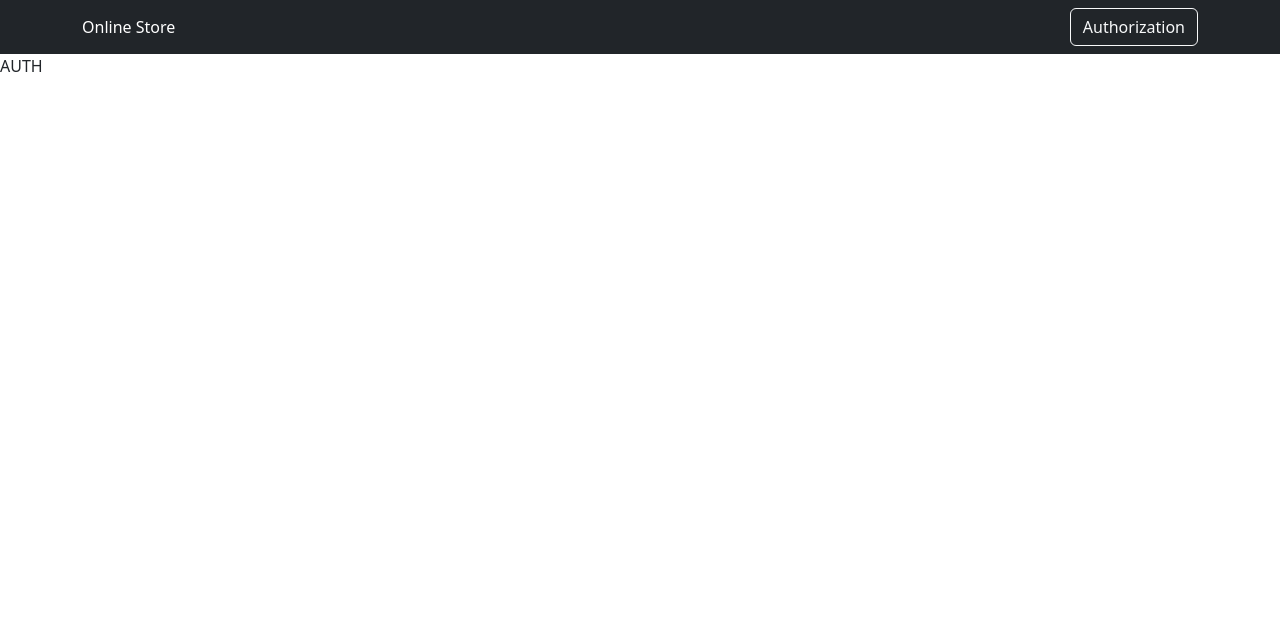
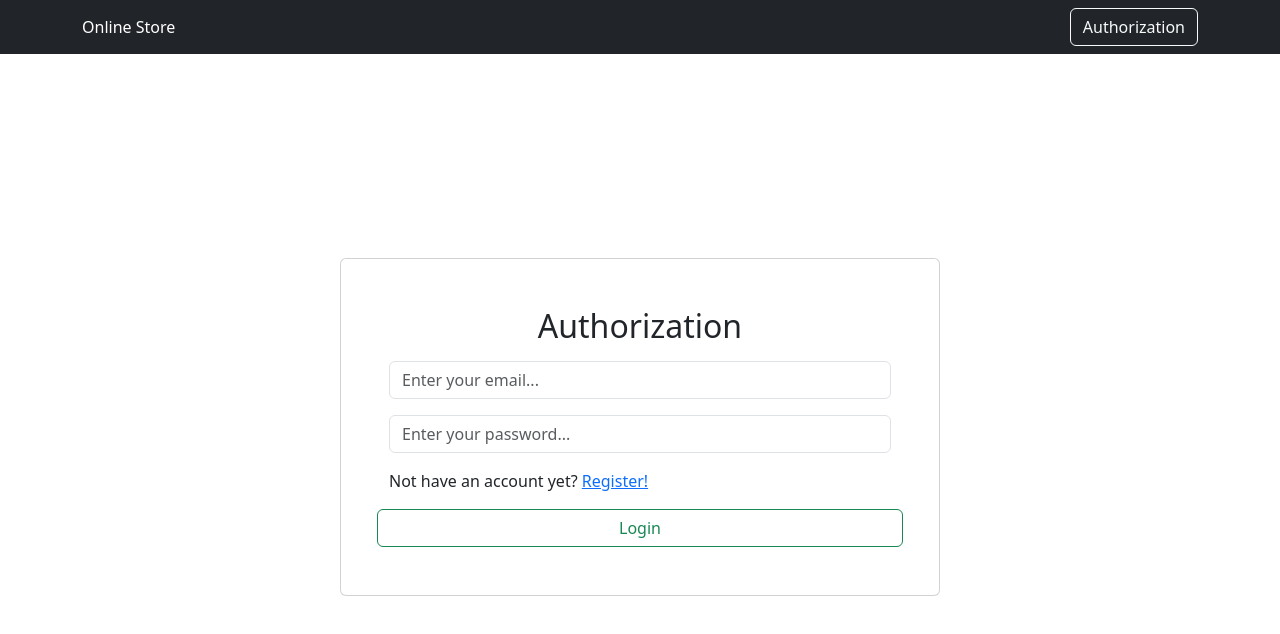
Before and after one commit to Isterya/online-store, a React (Vite) app in the folder client/: page /login in a window 1280 px wide. Shown: the top 634 px of the page. Built offline with nearby package versions, Linux system fonts and the light colour scheme.

Commit message:
feat: add login and registration pages

```diff
--- a/client/src/pages/Auth.tsx
+++ b/client/src/pages/Auth.tsx
@@ -1,5 +1,54 @@
+import { Button, Card, Container, Form, Row } from 'react-bootstrap';
+import { NavLink, useLocation } from 'react-router-dom';
+import { LOGIN_ROUTE, REGISTRATION_ROUTE } from '../utils/consts';
+
 const Auth = () => {
-  return <div>AUTH</div>;
+  const location = useLocation();
+  const isLogin = location.pathname === LOGIN_ROUTE;
+
+  return (
+    <Container
+      className="d-flex justify-content-center align-items-center"
+      style={{ height: window.innerHeight - 54 }}
+    >
+      <Card
+        style={{ width: 600 }}
+        className="p-5"
+      >
+        <h2 className="m-auto">{isLogin ? 'Authorization' : 'Registration'}</h2>
+        <Form className="d-flex flex-column">
+          <Form.Control
+            className="mt-3"
+            placeholder="Enter your email..."
+          />
+          <Form.Control
+            className="mt-3"
+            placeholder="Enter your password..."
+            type="password"
+          />
+          <Row className="d-flex justify-content-between mt-3 pl-3 pr-3">
+            {isLogin ? (
+              <div>
+                Not have an account yet?{' '}
+                <NavLink to={REGISTRATION_ROUTE}>Register!</NavLink>
+              </div>
+            ) : (
+              <div>
+                Already have an account?{' '}
+                <NavLink to={LOGIN_ROUTE}>Login!</NavLink>
+              </div>
+            )}
+            <Button
+              variant="outline-success"
+              className="mt-3 align-self-end"
+            >
+              {isLogin ? 'Login' : 'Register'}
+            </Button>
+          </Row>
+        </Form>
+      </Card>
+    </Container>
+  );
 };
 
 export default Auth;
```
